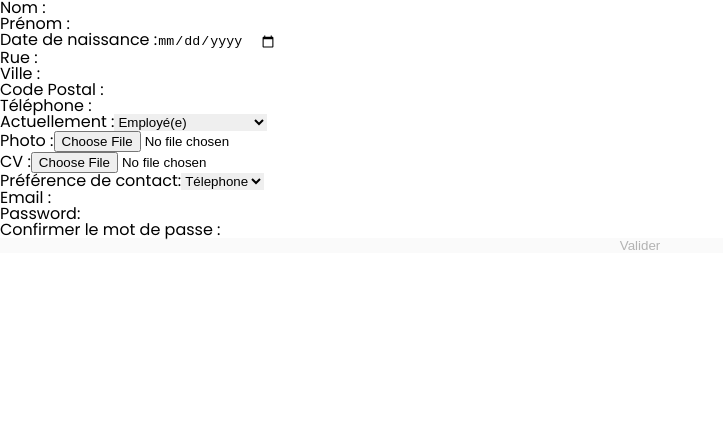
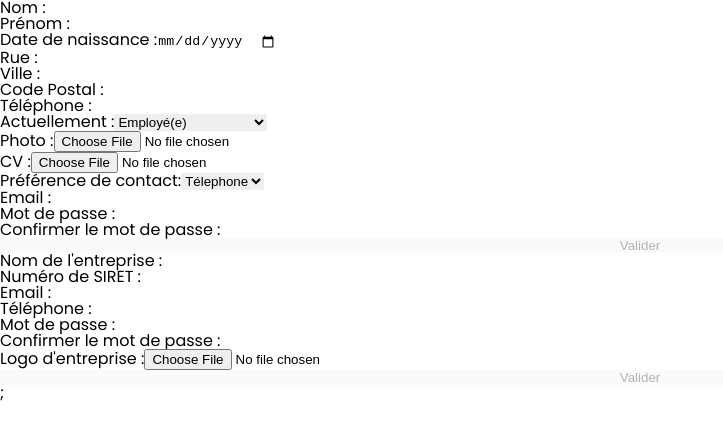
Before and after one commit to brrrrrbrrrr/Project_3-Wild-Code-School, a React (Vite) app in the folder frontend/: page / in a window 1280 px wide. Shown: the top 440 px of the page, without its empty margins (0-723 px from the left). Built offline with nearby package versions, Linux system fonts and the light colour scheme; no server answers.

Commit message:
i can submit the compagny form and create a new compagny on the backend

```diff
--- a/frontend/src/App.jsx
+++ b/frontend/src/App.jsx
@@ -2,12 +2,14 @@ import UserProvider from "./contexts/UserRecruiterContext";
 
 import "./App.css";
 import RegisterCandidate from "./components/register/RegisterCandidate";
+import RegisterCompagny from "./components/register/RegisterCompagny";
 
 function App() {
   return (
     <div className="App">
       <UserProvider>
         <RegisterCandidate />
+        <RegisterCompagny />
       </UserProvider>
     </div>
   );
--- a/frontend/src/components/register/RegisterCandidate.jsx
+++ b/frontend/src/components/register/RegisterCandidate.jsx
@@ -189,7 +189,7 @@ const RegisterCandidate = () => {
               Email invalide
             </span>
             <label htmlFor="pass1" className="form-label">
-              Password:
+              Mot de passe :
               <input
                 type="password"
                 id="pass1"
--- /dev/null
+++ b/frontend/src/components/register/RegisterCompagny.jsx
@@ -0,0 +1,138 @@
+import React, { useState, useEffect } from "react";
+import useApi from "../../services/useApi";
+
+function RegisterCompagny() {
+  const [name, setName] = useState("");
+  const [siretNumber, setSiretNumber] = useState("");
+  const [mail, setMail] = useState("");
+  const [phone, setPhone] = useState("");
+  const [pass1, setPass1] = useState("");
+  const [pass2, setPass2] = useState("");
+  const [validPwd, setValidPwd] = useState(false);
+  const [validMatch, setValidMatch] = useState(false);
+  const [validMail, setValidMail] = useState(false);
+  const [success, setSuccess] = useState(false);
+  const [logo, setLogo] = useState("");
+  const api = useApi();
+
+  const PWD_REDEX = /^(?=.*[a-z])(?=.*[A-Z])(?=.*[0-9])(?=.*[!@#$%]).{8,24}$/;
+  const MAIL_REDEX = /^[A-Za-z0-9._%+-]+@[A-Za-z0-9.-]+\.[A-Z|a-z]{2,}$/;
+
+  useEffect(() => {
+    const result = MAIL_REDEX.test(mail);
+    setValidMail(result);
+  }, [mail]);
+
+  useEffect(() => {
+    const result = PWD_REDEX.test(pass1);
+    setValidPwd(result);
+    const match = pass1 === pass2;
+    setValidMatch(match);
+  }, [pass1, pass2]);
+
+  const handleSubmit = (e) => {
+    e.preventDefault();
+    const registrationDataCompagny = {
+      siretNumber,
+      name,
+      mail,
+      phone,
+      password: pass1,
+      Logo: logo,
+    };
+    api
+      .post("/compagny", registrationDataCompagny)
+      .then((res) => {
+        console.warn(res);
+        setSuccess(true);
+      })
+      .catch((err) => {
+        console.error(err);
+      });
+    console.warn("Registraichn Data:", registrationDataCompagny);
+  };
+
+  return (
+    <>
+      {" "}
+      {success ? (
+        <section>Ok, vous pouvez vous connecter</section>
+      ) : (
+        <div>
+          <form onSubmit={handleSubmit} className="form-signup">
+            <label className="form-label">
+              Nom de l'entreprise :
+              <input
+                type="text"
+                value={name}
+                onChange={(e) => setName(e.target.value)}
+              />
+            </label>
+            <label className="form-label">
+              Numéro de SIRET :
+              <input
+                type="text"
+                value={siretNumber}
+                onChange={(e) => setSiretNumber(e.target.value)}
+              />
+            </label>
+            <label className="form-label">
+              Email :
+              <input
+                type="text"
+                autoComplete="off"
+                id="mail"
+                aria-invalid={validMail ? "false" : "true"}
+                aria-describedby="uidnote"
+                value={mail}
+                onChange={(e) => setMail(e.target.value)}
+              />
+            </label>
+            <label className="form-label">
+              Téléphone :
+              <input
+                type="text"
+                value={phone}
+                onChange={(e) => setPhone(e.target.value)}
+              />
+            </label>
+            <label className="form-label">
+              Mot de passe :
+              <input
+                type="password"
+                value={pass1}
+                onChange={(e) => setPass1(e.target.value)}
+              />
+            </label>
+            <label className="form-label">
+              Confirmer le mot de passe :
+              <input
+                type="password"
+                value={pass2}
+                onChange={(e) => setPass2(e.target.value)}
+              />
+            </label>
+            <label className="form-label">
+              Logo d'entreprise :
+              <input
+                type="file"
+                value={logo}
+                onChange={(e) => setLogo(e.target.value)}
+              />
+            </label>
+            <button
+              type="submit"
+              disabled={!validMail || !validPwd || !validMatch}
+              value="Reegistraishen"
+            >
+              Valider
+            </button>
+          </form>
+        </div>
+      )}
+      ;
+    </>
+  );
+}
+
+export default RegisterCompagny;
```
Also changed, not shown: 2 other files (tests, documents, lock files or other folders).
